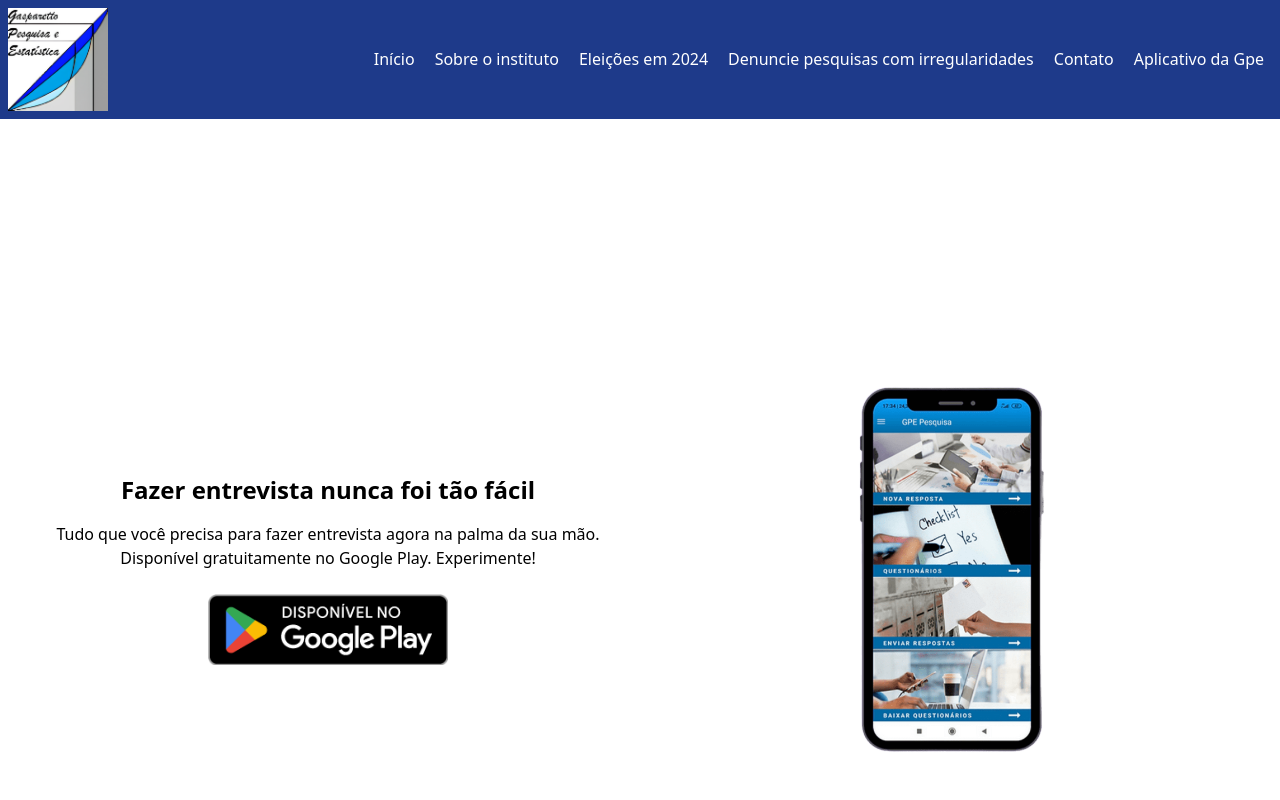
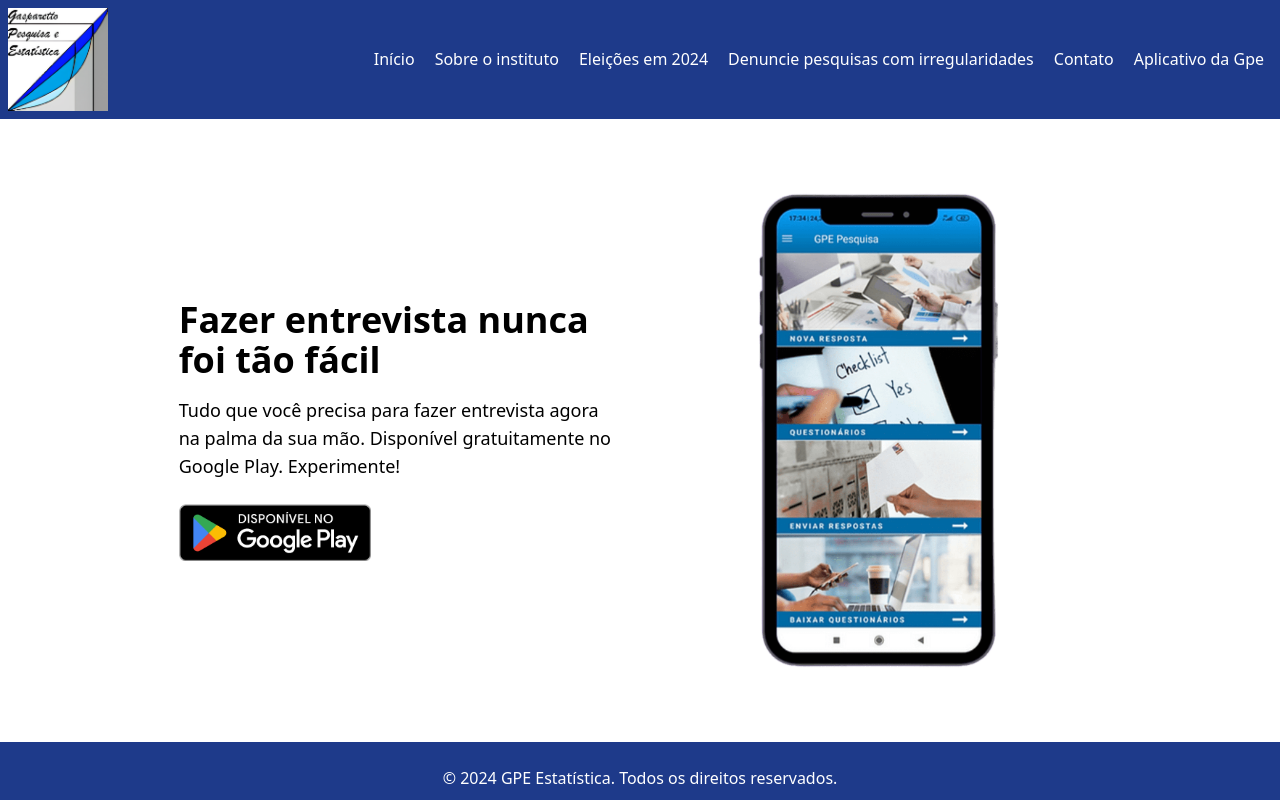
Before and after one commit to lmgaspa/gpe_estatistica, a Next.js app: page /aplicativo in a window 1280 px wide. Shown: the top 800 px of the page. Built offline with nearby package versions, Linux system fonts and the light colour scheme.

Commit message:
final version

```diff
--- a/pages/aplicativo.tsx
+++ b/pages/aplicativo.tsx
@@ -5,22 +5,22 @@ import googlePlayBadge from '../public/googlebadge.png';
 
 const AplicativoPage: React.FC = () => {
   return (
-    <div className="flex flex-col col:flex-row mx-auto w-full col:w-5/6 items-center justify-center p-4 col:p-6">
-      <div className="flex items-center justify-center col:justify-between w-full">
-        <div className="flex-1 col:w-1/2 text-center col:text-left p-4 col:pl-12">
-          <h1 className="text-2xl col:text-4xl font-bold mb-4">Fazer entrevista nunca foi tão fácil</h1>
-          <p className="text-base col:text-lg mb-6">
+    <div className="flex flex-col lg:flex-row mx-auto w-full lg:w-5/6 items-center justify-center p-4 lg:p-6">
+      <div className="flex flex-col lg:flex-row items-center lg:justify-between w-full">
+        <div className="flex-1 lg:w-1/2 text-center lg:text-left p-4 lg:pl-12">
+          <h1 className="text-2xl lg:text-4xl font-bold mb-4">Fazer entrevista nunca foi tão fácil</h1>
+          <p className="text-base lg:text-lg mb-6">
             Tudo que você precisa para fazer entrevista agora na palma da sua mão.
             Disponível gratuitamente no Google Play. Experimente!
           </p>
-          <div className="flex justify-center col:justify-start">
+          <div className="flex justify-center lg:justify-start">
             <a href="https://play.google.com/store/apps/details?id=br.com.gpebahia&hl=en&gl=US&pli=1" target="_blank" rel="noopener noreferrer">
-              <Image src={googlePlayBadge} alt="Disponível no Google Play" className="w-32 col:w-48 lg:w-60" />
+              <Image src={googlePlayBadge} alt="Disponível no Google Play" className="w-32 lg:w-48" />
             </a>
           </div>
         </div>
-        <div className="flex-1 col:w-1/2 flex justify-center p-4 col:pr-12">
-          <Image src={appImage} alt="App Image" className="w-full h-auto col:scale-125 col:scale-100 lg:scale-75 xl:scale-75" />
+        <div className="flex-1 lg:w-1/2 flex justify-center p-4 lg:pr-12">
+          <Image src={appImage} alt="App Image" className="w-full max-w-sm scale-150" />
         </div>
       </div>
     </div>
```
